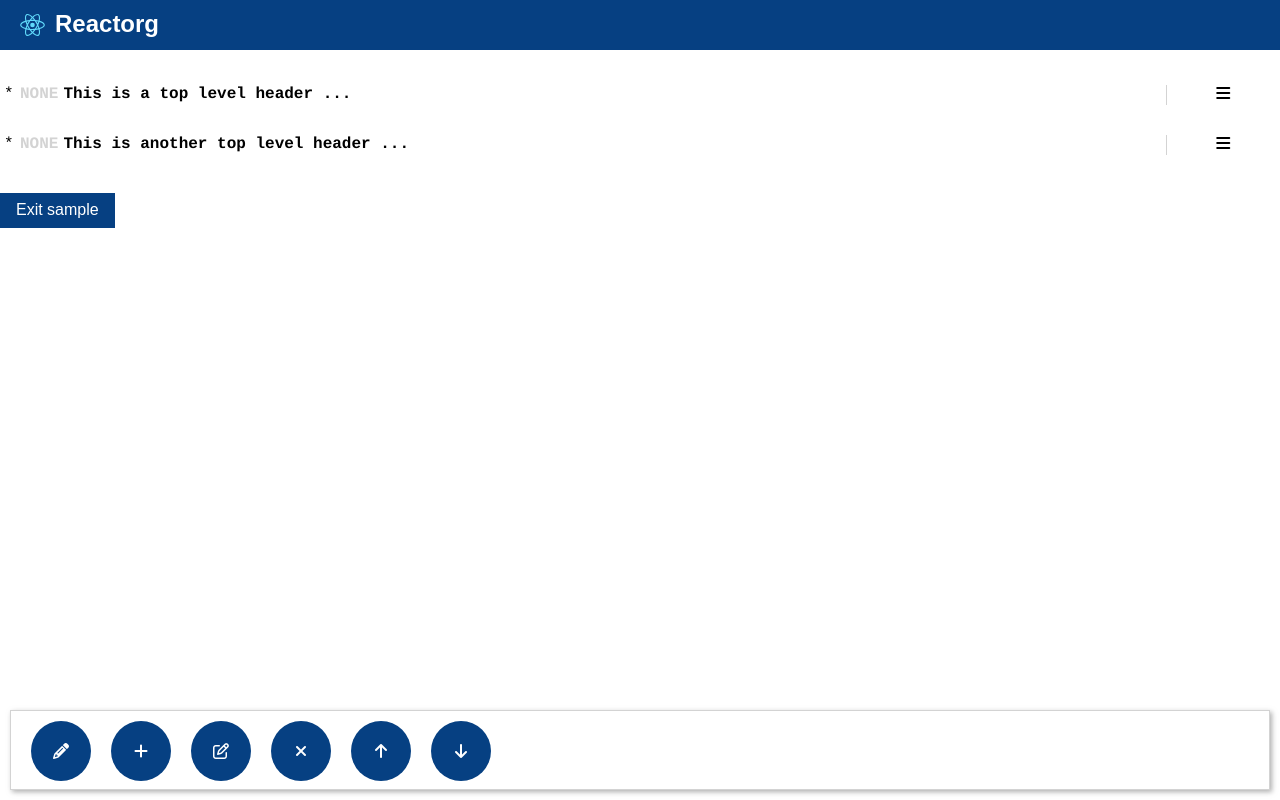
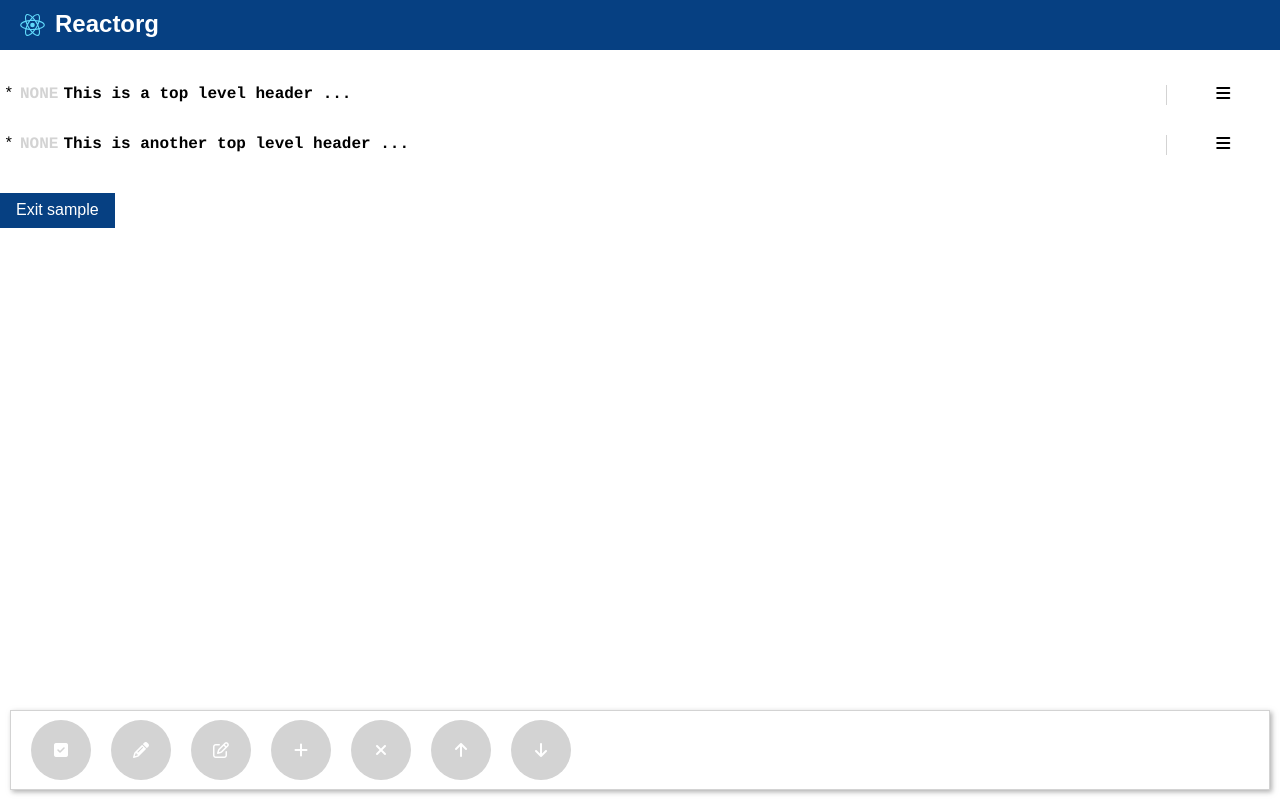
Before and after one commit to DanielDe/org-web, a React (Create React App) app: page / in a window 1280 px wide. Both pictures are taken after a click on the button "View sample file". Built offline with nearby package versions, Linux system fonts and the light colour scheme.

Commit message:
Implemented title edit button in new drawer.

```diff
--- a/public/index.html
+++ b/public/index.html
@@ -39,10 +39,5 @@
      ga('create', 'UA-76452336-1', 'auto');
      ga('send', 'pageview');
     </script>
-    <script>
-     window.onerror = function(msg, url, line) {
-       alert('caught error: ' + msg + ' ||| ' + line);
-     };
-    </script>
   </body>
 </html>
--- a/src/actions/org.js
+++ b/src/actions/org.js
@@ -95,6 +95,12 @@ export const editHeaderTitle = (headerId, newTitle) => {
   };
 };
 
+export const toggleTitleEditMode = () => {
+  return {
+    type: 'toggleTitleEditMode'
+  };
+};
+
 export const editHeaderDescription = (headerId, newDescription) => {
   return {
     type: 'editHeaderDescription',
--- a/src/components/header_content.js
+++ b/src/components/header_content.js
@@ -41,9 +41,7 @@ class HeaderContent extends Component {
           <HeaderList headers={this.props.subheaders}
                       todoClick={this.props.todoClick}
                       addHeader={this.props.addHeader}
-                      openHeader={this.props.openHeader}
                       removeHeader={this.props.removeHeader}
-                      titleEdit={(headerId, newTitle) => this.props.titleEdit(headerId, newTitle)}
                       descriptionEdit={(headerId, newDescription) => this.props.descriptionEdit(headerId, newDescription)} />
         </div>
       );
--- a/src/components/header_list.js
+++ b/src/components/header_list.js
@@ -13,15 +13,12 @@ class HeaderList extends Component {
     this.handleTodoClick = this.handleTodoClick.bind(this);
     this.handleAddHeader = this.handleAddHeader.bind(this);
     this.handleRemoveHeader = this.handleRemoveHeader.bind(this);
-    this.handleTitleEdit = this.handleTitleEdit.bind(this);
-    this.handleTitleEditButton = this.handleTitleEditButton.bind(this);
     this.handleDescriptionEdit = this.handleDescriptionEdit.bind(this);
     this.handleDescriptionEditButton = this.handleDescriptionEditButton.bind(this);
     this.handleActionDrawerToggle = this.handleActionDrawerToggle.bind(this);
 
     this.state = {
       headersShowingActionDrawer: new Immutable.List(),
-      headerInTitleEditMode: null,
       headerInDescriptionEditMode: null,
       newHeaderJustAdded: false
     };
@@ -61,22 +58,6 @@ class HeaderList extends Component {
     }
   }
 
-  handleTitleEdit(headerId, newTitle) {
-    this.props.titleEdit(headerId, newTitle);
-  }
-
-  handleTitleEditButton(headerId) {
-    if (this.state.headerInTitleEditMode === headerId) {
-      this.setState({
-        headerInTitleEditMode: null
-      });
-    } else {
-      this.setState({
-        headerInTitleEditMode: headerId
-      });
-    }
-  }
-
   handleDescriptionEdit(headerId, newDescription) {
     this.props.descriptionEdit(headerId, newDescription);
   }
@@ -90,7 +71,7 @@ class HeaderList extends Component {
       this.setState({
         headerInDescriptionEditMode: headerId
       });
-      this.props.openHeader(headerId);
+      this.props.actions.openHeader(headerId);
     }
   }
 
@@ -118,18 +99,12 @@ class HeaderList extends Component {
       let todoKeyword = header.getIn(['titleLine', 'todoKeyword']);
       const opened = header.get('opened');
       const hasContent = !!header.get('description') || !!header.get('subheaders').size;
-      const inTitleEditMode = this.state.headerInTitleEditMode === headerId;
       const inDescriptionEditMode = this.state.headerInDescriptionEditMode === headerId;
       const isSelected = headerId === this.props.selectedHeaderId;
+      const inTitleEditMode = isSelected && this.props.inTitleEditMode;
 
       let actionDrawer = null;
       if (this.state.headersShowingActionDrawer.includes(headerId)) {
-        const editTitleButtonIcon = inTitleEditMode ? 'check' : 'pencil';
-        const editTitleButton = (
-          <button className={`fa fa-${editTitleButtonIcon} btn btn--circle edit-icon`}
-                  onClick={() => this.handleTitleEditButton(headerId)}></button>
-        );
-
         const addHeaderButton = (
           <button className="btn btn--circle"
                   onClick={() => this.handleAddHeader(headerId)}>+</button>
@@ -158,7 +133,7 @@ class HeaderList extends Component {
         };
         actionDrawer = (
           <div style={style}>
-            {editTitleButton} {addHeaderButton} {editDescriptionButton} {removeHeaderButton}
+            {addHeaderButton} {editDescriptionButton} {removeHeaderButton}
           </div>
         );
       }
@@ -179,13 +154,13 @@ class HeaderList extends Component {
              style={style}
              ref={(newHeader) => { this.lastHeader = newHeader; }}>
           <div style={{marginLeft: -16}}>*</div>
-          <TitleLine title={title}
+          <TitleLine headerId={headerId}
+                     title={title}
                      todoKeyword={todoKeyword}
                      opened={opened}
                      hasContent={hasContent}
                      titleClick={() => this.handleTitleLineClick(headerId, hasContent)}
                      todoClick={() => this.handleTodoClick(headerId)}
-                     titleEdit={(newTitle) => this.handleTitleEdit(headerId, newTitle)}
                      editMode={inTitleEditMode}
                      actionDrawerToggle={() => this.handleActionDrawerToggle(headerId)} />
           {actionDrawer}
@@ -195,9 +170,7 @@ class HeaderList extends Component {
                          headerId={headerId}
                          todoClick={(headerId) => this.handleTodoClick(headerId)}
                          addHeader={(parentHeaderId) => this.handleAddHeader(parentHeaderId)}
-                         openHeader={this.props.openHeader}
                          removeHeader={this.props.removeHeader}
-                         titleEdit={(headerId, newTitle) => this.handleTitleEdit(headerId, newTitle)}
                          editMode={inDescriptionEditMode}
                          descriptionEdit={(headerId, newDescription) => this.handleDescriptionEdit(headerId || header.get('id'), newDescription)} />
         </div>
@@ -210,7 +183,9 @@ class HeaderList extends Component {
 
 function mapStateToProps(state, props) {
   return {
-    selectedHeaderId: state.org.get('selectedHeaderId')
+    selectedHeaderId: state.org.get('selectedHeaderId'),
+    inTitleEditMode: state.org.get('inTitleEditMode'),
+    inDescriptionEditMode: state.org.get('inDescriptionEditMode')
   };
 };
 
--- a/src/components/org_file.js
+++ b/src/components/org_file.js
@@ -10,39 +10,33 @@ class OrgFile extends Component {
     super(props);
     this.handleTodoClick = this.handleTodoClick.bind(this);
     this.handleAddHeader = this.handleAddHeader.bind(this);
-    this.handleOpenHeader = this.handleOpenHeader.bind(this);
     this.handleRemoveHeader = this.handleRemoveHeader.bind(this);
-    this.handleTitleEdit = this.handleTitleEdit.bind(this);
+    this.handleTitleEditModeClick = this.handleTitleEditModeClick.bind(this);
     this.handleDescriptionEdit = this.handleDescriptionEdit.bind(this);
   }
 
   handleTodoClick(headerId) {
-    this.props.actions.advanceTodoState(headerId);
+    this.props.orgActions.advanceTodoState(headerId);
   }
 
   handleAddHeader(parentHeaderId) {
-    this.props.actions.addHeader(parentHeaderId);
-    this.props.actions.openHeader(parentHeaderId);
-    this.props.actions.setDirty(true);
-  }
-
-  handleOpenHeader(headerId) {
-    this.props.actions.openHeader(headerId);
+    this.props.orgActions.addHeader(parentHeaderId);
+    this.props.orgActions.openHeader(parentHeaderId);
+    this.props.orgActions.setDirty(true);
   }
 
   handleRemoveHeader(headerId) {
-    this.props.actions.removeHeader(headerId);
-    this.props.actions.setDirty(true);
-  }
-
-  handleTitleEdit(headerId, newTitle) {
-    this.props.actions.editHeaderTitle(headerId, newTitle);
-    this.props.actions.setDirty(true);
+    this.props.orgActions.removeHeader(headerId);
+    this.props.orgActions.setDirty(true);
   }
 
   handleDescriptionEdit(headerId, newDescription) {
-    this.props.actions.editHeaderDescription(headerId, newDescription);
-    this.props.actions.setDirty(true);
+    this.props.orgActions.editHeaderDescription(headerId, newDescription);
+    this.props.orgActions.setDirty(true);
+  }
+
+  handleTitleEditModeClick() {
+    this.props.orgActions.toggleTitleEditMode();
   }
 
   render() {
@@ -54,7 +48,7 @@ class OrgFile extends Component {
         opacity: '0.5',
         color: 'white',
         position: 'fixed',
-        bottom: 10,
+        bottom: 100,
         right: 10,
         fontWeight: 'bold'
       };
@@ -63,7 +57,8 @@ class OrgFile extends Component {
       );
     }
 
-    const drawerStyle = {
+    const disabledClass = this.props.selectedHeaderId ? '' : 'btn--disabled';
+    const actionDrawerStyle = {
       position: 'fixed',
       bottom: 10,
       left: 10,
@@ -72,8 +67,8 @@ class OrgFile extends Component {
       border: '1px solid lightgray',
       backgroundColor: 'white',
       boxShadow: '2px 2px 5px 0px rgba(148,148,148,0.75)',
-      paddingTop: 10,
-      paddingBottom: 10,
+      paddingTop: 9,
+      paddingBottom: 6,
       paddingLeft: 20,
       boxSizing: 'border-box',
       overflowX: 'auto',
@@ -82,14 +77,23 @@ class OrgFile extends Component {
     const buttonStyle = {
       marginRight: 20
     };
-    const drawer = (
-      <div style={drawerStyle}>
-        <button className={`fa fa-pencil btn btn--circle`} style={buttonStyle}></button>
-        <button className={`fa fa-plus btn btn--circle`} style={buttonStyle}></button>
-        <button className={`fa fa-pencil-square-o btn btn--circle`} style={buttonStyle}></button>
-        <button className={`fa fa-times btn btn--circle`} style={buttonStyle}></button>
-        <button className={`fa fa-arrow-up btn btn--circle`} style={buttonStyle}></button>
-        <button className={`fa fa-arrow-down btn btn--circle`} style={buttonStyle}></button>
+    const actionDrawer = (
+      <div style={actionDrawerStyle} className="nice-scroll">
+        <button className={`fa fa-check-square btn btn--circle ${disabledClass}`}
+                style={buttonStyle}></button>
+        <button className={`fa fa-pencil btn btn--circle ${disabledClass}`}
+                style={buttonStyle}
+                onClick={() => this.handleTitleEditModeClick()}></button>
+        <button className={`fa fa-pencil-square-o btn btn--circle ${disabledClass}`}
+                style={buttonStyle}></button>
+        <button className={`fa fa-plus btn btn--circle ${disabledClass}`}
+                style={buttonStyle}></button>
+        <button className={`fa fa-times btn btn--circle ${disabledClass}`}
+                style={buttonStyle}></button>
+        <button className={`fa fa-arrow-up btn btn--circle ${disabledClass}`}
+                style={buttonStyle}></button>
+        <button className={`fa fa-arrow-down btn btn--circle ${disabledClass}`}
+                style={buttonStyle}></button>
       </div>
     );
 
@@ -100,12 +104,10 @@ class OrgFile extends Component {
           <HeaderList headers={this.props.parsedFile}
                       todoClick={(headerId) => this.handleTodoClick(headerId)}
                       addHeader={(parentHeaderId) => this.handleAddHeader(parentHeaderId)}
-                      titleEdit={(headerId, newTitle) => this.handleTitleEdit(headerId, newTitle)}
                       descriptionEdit={(headerId, newDescription) => this.handleDescriptionEdit(headerId, newDescription)}
-                      openHeader={(headerId) => this.handleOpenHeader(headerId)}
                       removeHeader={(headerId) => this.handleRemoveHeader(headerId)} />
         </div>
-        {drawer}
+        {actionDrawer}
       </div>
     );
   }
@@ -115,13 +117,14 @@ function mapStateToProps(state, props) {
   return {
     parsedFile: state.org.get('parsedFile'),
     filePath: state.org.get('filePath'),
-    dirty: state.org.get('dirty')
+    dirty: state.org.get('dirty'),
+    selectedHeaderId: state.org.get('selectedHeaderId')
   };
 }
 
 function mapDispatchToProps(dispatch) {
   return {
-    actions: bindActionCreators(orgActions, dispatch),
+    orgActions: bindActionCreators(orgActions, dispatch),
     dropboxActions: bindActionCreators(dropboxActions, dispatch)
   };
 }
--- a/src/reducers/org.js
+++ b/src/reducers/org.js
@@ -76,7 +76,9 @@ export default (state = new Immutable.Map(), payload) => {
     return state.updateIn(['parsedFile', ...augmentedIndexPath],
                           header => header.set('opened', true));
   case 'selectHeader':
-    return state.set('selectedHeaderId', payload.headerId);
+    return state.set('selectedHeaderId', payload.headerId).set('inTitleEditMode', false);
+  case 'toggleTitleEditMode':
+    return state.update('inTitleEditMode', editMode => !editMode);
   case 'editHeaderTitle':
     return state.setIn(['parsedFile', ...augmentedIndexPath, 'titleLine', 'title'],
                        payload.newTitle);
--- a/src/stylesheets/base.css
+++ b/src/stylesheets/base.css
@@ -11,6 +11,10 @@
     padding: 0;
     width: 60px;
     height: 60px;
+}
+
+.btn--disabled {
+    background-color: lightgray;
 }
 
 .loading-indicator {
--- a/src/stylesheets/org.css
+++ b/src/stylesheets/org.css
@@ -39,3 +39,7 @@
 .edit-icon {
     flex: 0 0 40px;
 }
+
+.nice-scroll {
+    -webkit-overflow-scrolling: touch;
+}
```
Also changed, not shown: src/components/title_line.js (+20 -3 lines).
